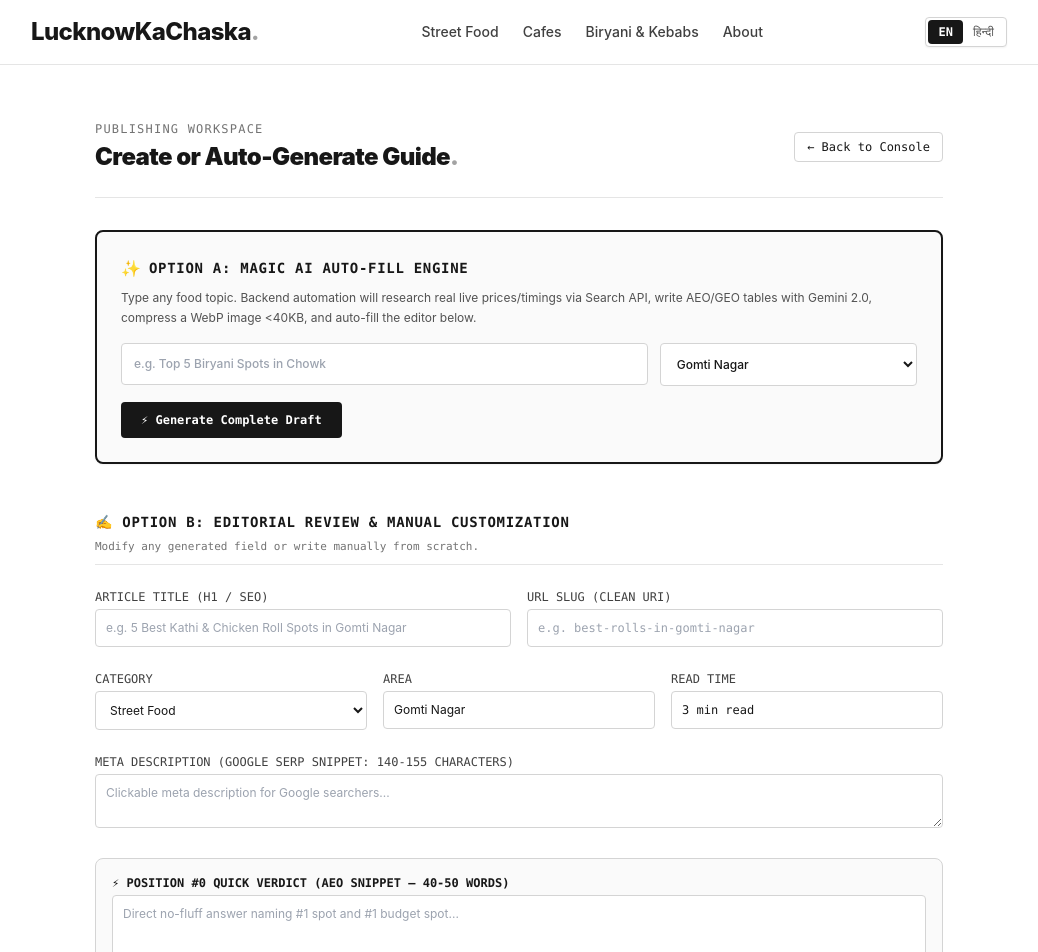
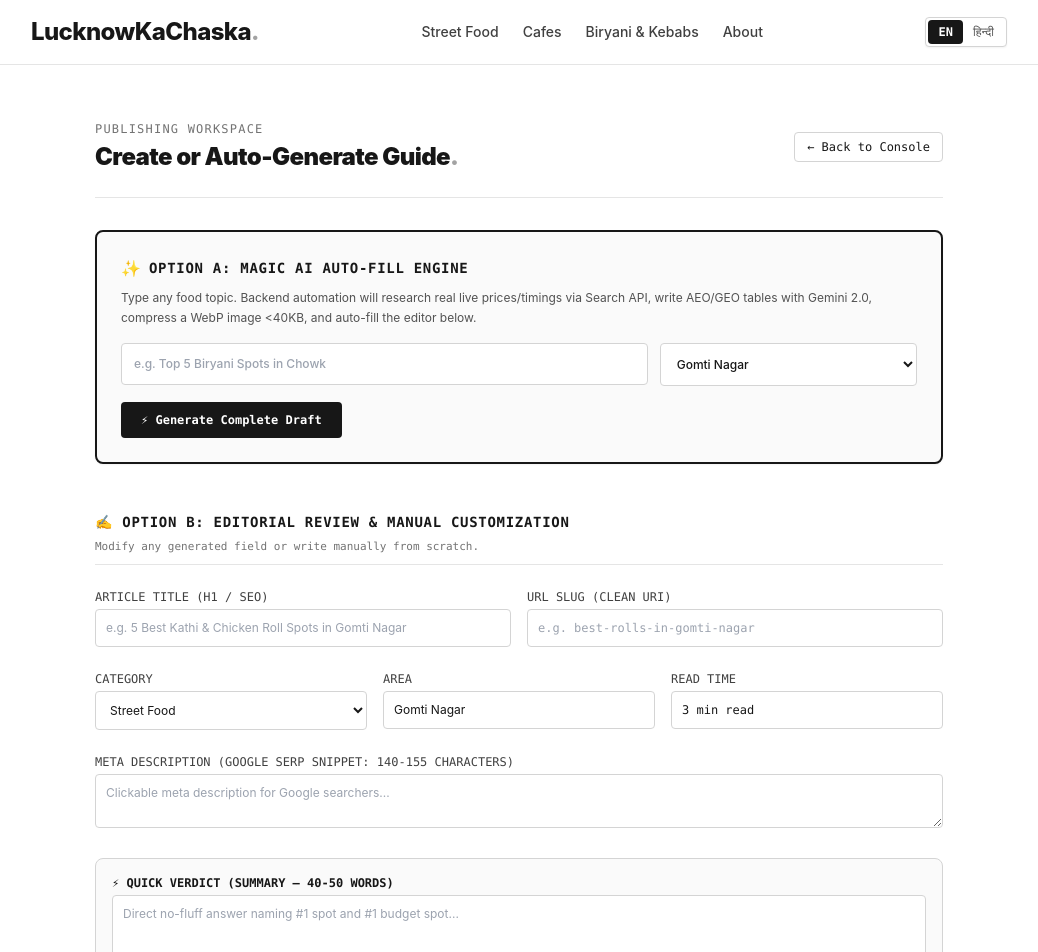
Before and after one commit to RITIKSINGH-DEOS/LucknowKaChaska, a Next.js app: page /admin/new in a window 1280 px wide. Shown: the top 952 px of the page, without its empty margins (121-1159 px from the left). Built offline with nearby package versions, Linux system fonts and the light colour scheme.

Commit message:
fix(copy): remove internal SEO jargon from quick verdict title

```diff
--- a/src/app/admin/new/page.tsx
+++ b/src/app/admin/new/page.tsx
@@ -384,7 +384,7 @@ export default function NewPostPage() {
         {/* Position #0 AEO Quick Verdict Box */}
         <div className="p-4 border border-neutral-300 rounded-lg bg-neutral-50">
           <label className="block text-xs font-mono uppercase font-bold text-neutral-900 mb-1">
-            ⚡ Position #0 Quick Verdict (AEO Snippet — 40-50 Words)
+            ⚡ Quick Verdict (Summary — 40-50 Words)
           </label>
           <textarea
             rows={3}
--- a/src/app/posts/[slug]/page.tsx
+++ b/src/app/posts/[slug]/page.tsx
@@ -200,7 +200,7 @@ export default async function PostDetailPage({ params }: PostPageProps) {
           <div className="flex items-center gap-2 mb-2">
             <span className="text-sm">⚡</span>
             <span className="text-xs font-mono font-bold uppercase tracking-wider text-neutral-900">
-              Quick Verdict (Google Position #0 &amp; Voice Answer)
+              Quick Verdict
             </span>
           </div>
           <p className="text-sm font-medium text-neutral-800 leading-relaxed">
```
